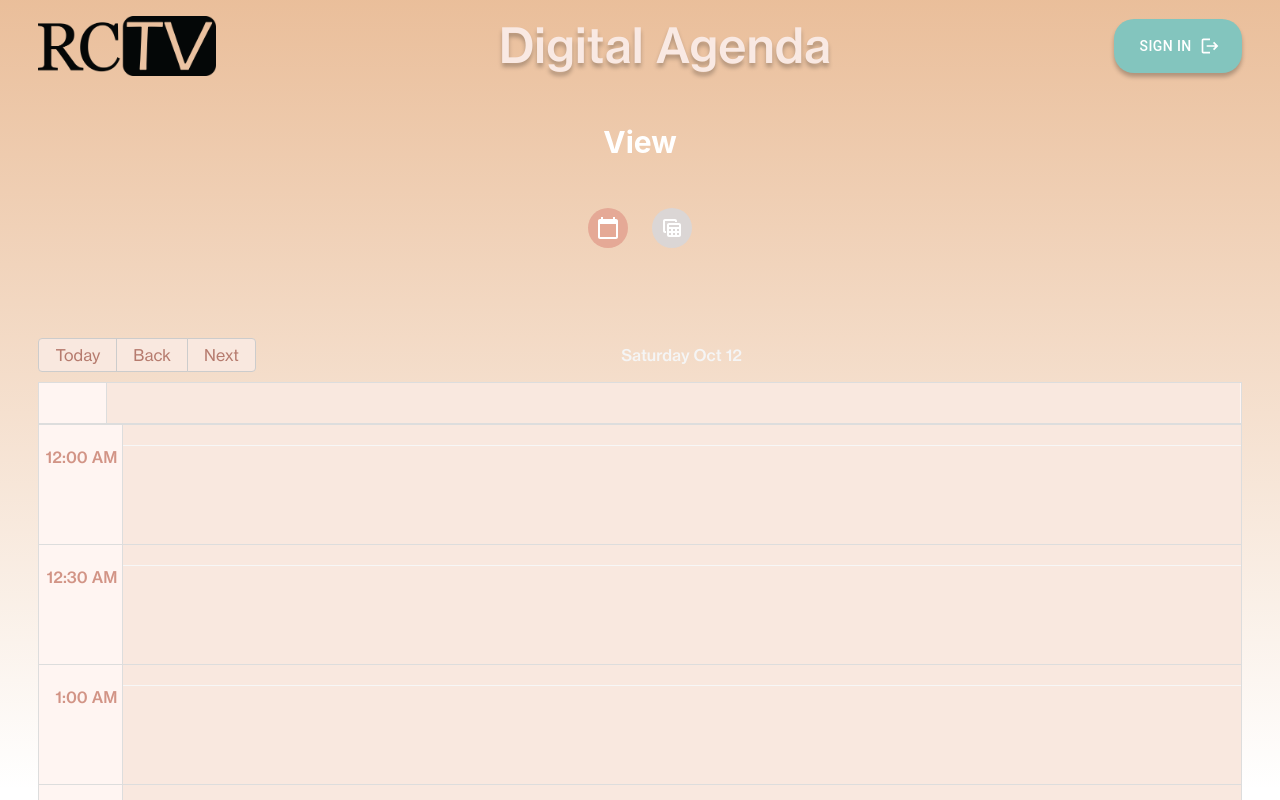
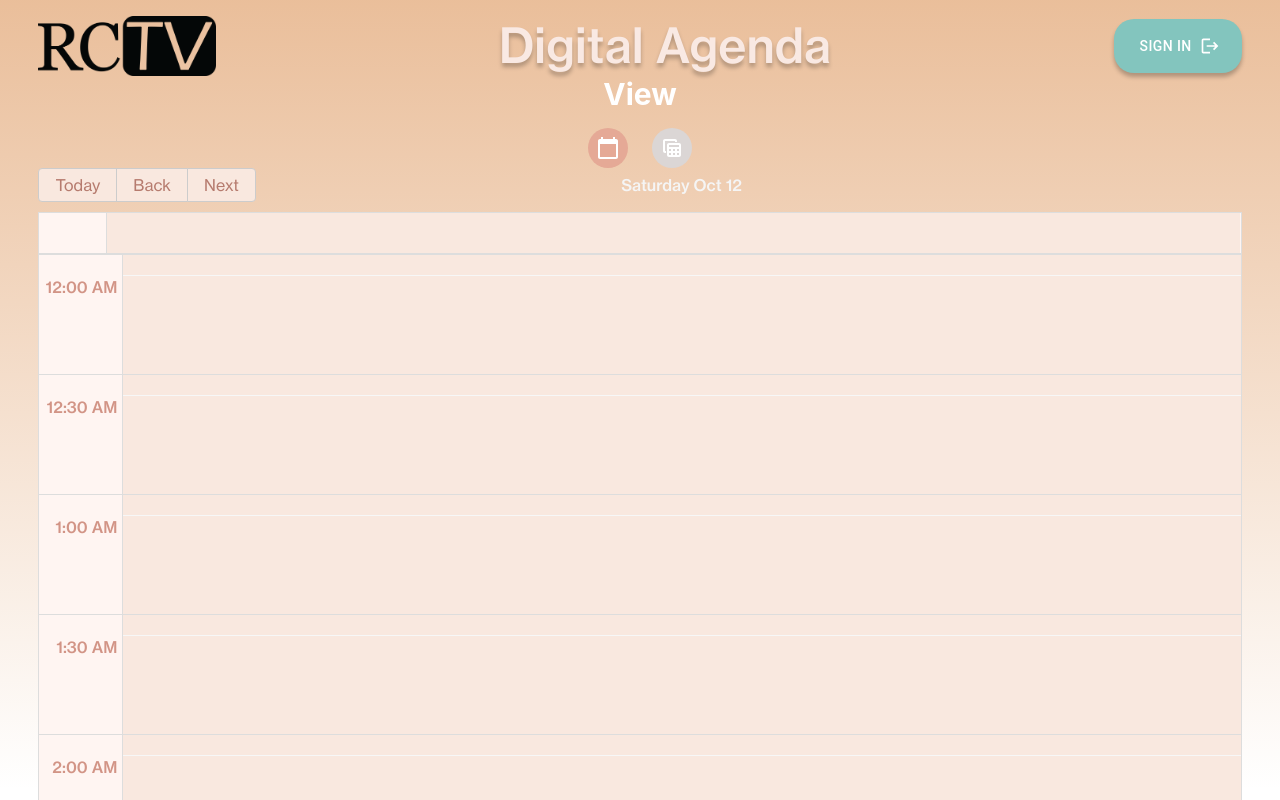
Before and after one commit to johnyboii14/digital-agenda, a React (Create React App) app: page /admin in a window 1280 px wide. Both pictures are taken after a click on the element 28 px from the left and 123 px from the top of the page. Shown: the top 800 px of the page. Built offline with nearby package versions, Linux system fonts and the light colour scheme; no server answers.

Commit message:
updating parse logic for calendar view

```diff
--- /dev/null
+++ b/src/components/AiringAgenda/CalendarWrapper.tsx
@@ -0,0 +1,9 @@
+// src/components/CalendarWrapper.tsx
+
+import { Calendar as BigCalendar, CalendarProps } from 'react-big-calendar';
+import React from 'react';
+
+// ✅ Use type assertion to bypass React 18 JSX error
+const CalendarWrapper = BigCalendar as unknown as React.FC<CalendarProps<object, object>>;
+
+export default CalendarWrapper;
--- a/src/components/AiringAgenda/index.tsx
+++ b/src/components/AiringAgenda/index.tsx
@@ -1,8 +1,13 @@
 import { useEffect, useState } from 'react';
-import { Calendar, momentLocalizer } from 'react-big-calendar';
+// import {  Calendar, momentLocalizer } from 'react-big-calendar';
+// import { Calendar, CalendarProps } from 'react-big-calendar';
+import Calendar from './CalendarWrapper';
+import {  momentLocalizer } from 'react-big-calendar';
+
+
+
 import moment from 'moment';
-import momentTz from 'moment-timezone';
-import { parseISO } from 'date-fns';
+import 'moment-timezone'; // ✅ Ensures moment-timezone extends moment
 
 import AgendaEvent from './AgendaEvent';
 import AiringInfoModal from '../AiringInfoModal';
@@ -12,19 +17,24 @@ import { getDayAgendaAirings } from '../../actions/airings';
 import { type AgendaAiring } from '../../@types';
 import { AIRING_DAY, DEFAULT_TIMEZONE } from '../../constants';
 
+import { CalendarProps } from 'react-big-calendar';
+
+
+
 const localizer = momentLocalizer(moment);
 
 interface EventProps {
   event: AgendaAiring;
 }
 
+
+
 const MyAgendaEvent = ({ event }: EventProps): JSX.Element => {
   return <AgendaEvent key={event.ID} event={event} />;
 };
 
 function AgendaCalendar(): JSX.Element {
-  const [isAiringInfoModalOpen, toggleAiringInfoModal] =
-    useState<boolean>(false);
+  const [isAiringInfoModalOpen, toggleAiringInfoModal] = useState<boolean>(false);
   const [airingToPreview, setAiringToPreview] = useState<AgendaAiring>();
 
   const rawAiringDay: string | null = localStorage.getItem(AIRING_DAY);
@@ -36,10 +46,12 @@ function AgendaCalendar(): JSX.Element {
   const [agendaDate, setAgendaDate] = useState<Date | string>(initialAiringDay);
   const dispatch = useAppDispatch();
 
+  // Function to format the selected date (always use UTC for filtering)
   const formatSelectedDate = (date: Date | string): string => {
-    return momentTz(date).tz(DEFAULT_TIMEZONE).format('YYYY-MM-DD');
+    return moment.utc(date).format('YYYY-MM-DD');
   };
 
+  // Style logic for events
   const eventStyleGetter = (event: AgendaAiring): any => {
     let className = '';
 
@@ -95,32 +107,37 @@ function AgendaCalendar(): JSX.Element {
     'nat geo wild',
   ];
 
+
+
   const userTimeZone = Intl.DateTimeFormat().resolvedOptions().timeZone;
+
+  // ✅ TEMP FIX: Convert UTC to Local and Filter Only Matching UTC Dates
+  const selectedUTCDate = moment.utc(agendaDate).startOf('day');
 
   const airings: AgendaAiring[] = useAppSelector(
     (state) => state.airings.agendaAirings
   )
     .map((airing) => {
-      // ✅ Convert UTC date to the user's local time
-      const airingDate = new Date(airing.airing_date_time + 'Z'); // Ensure UTC interpretation
-      const localStartDate = new Date(
-        airingDate.toLocaleString('en-US', { timeZone: userTimeZone })
-      );
-
-      // ✅ Calculate end time (default to +30 minutes)
-      const localEndDate = new Date(localStartDate);
-      localEndDate.setMinutes(localEndDate.getMinutes() + 30);
+      // 🟢 Always interpret airing_date_time as UTC
+      const airingUTC = moment.utc(airing.airing_date_time);
+      const airingLocal = airingUTC.clone().tz(userTimeZone); // ✅ Fixed: tz() now works!
+      const endLocal = airingLocal.clone().add(30, 'minutes');
 
       return {
         ...airing,
-        airing_start_date: localStartDate, // ✅ Converted to local time
-        end_date: localEndDate, // ✅ End date in local time
+        airing_start_date: airingLocal.toDate(), // Display time converted to local
+        end_date: endLocal.toDate(), // Display end time converted to local
+        airing_utc_date: airingUTC.format('YYYY-MM-DD'), // Store UTC date for filtering
       };
     })
+    .filter(
+      (airing) => airing.airing_utc_date === selectedUTCDate.format('YYYY-MM-DD')
+    ) // ✅ Only show airings for the selected UTC date
     .filter((airing) =>
       majorStations.includes(airing.airing_station.toLowerCase())
     );
 
+  // Handle day navigation
   const handleNavigate = (date: Date): void => {
     dispatch(getDayAgendaAirings(formatSelectedDate(date)));
     setAgendaDate(date);
@@ -137,47 +154,81 @@ function AgendaCalendar(): JSX.Element {
     toggleAiringInfoModal(true);
   };
 
+  // useEffect(() => {
+  //   dispatch(getDayAgendaAirings(formatSelectedDate(agendaDate)));
+  // }, []);
+
   useEffect(() => {
-    dispatch(getDayAgendaAirings(formatSelectedDate(agendaDate)));
-  }, []);
+  dispatch(getDayAgendaAirings(formatSelectedDate(agendaDate)));
+}, [dispatch, agendaDate]); // ✅ Correct dependencies
+
+
+const calendarProps = {
+  ...({
+    localizer,
+    startAccessor: 'airing_start_date',
+    date: agendaDate,
+    endAccessor: 'end_date',
+    onNavigate: handleNavigate,
+    events: airings,
+    eventPropGetter: eventStyleGetter,
+    onSelectEvent: handleOpenInfoModal,
+    selectable: true,
+    components: {
+      day: {
+        event: MyAgendaEvent,
+      },
+    },
+    view: 'day',
+    timeslots: 1,
+    step: 30,
+    onView: () => null,
+    tooltipAccessor: (airing: AgendaAiring) => airing.airing_item_description,
+    views: ['day'],
+    style: { height: 1000, padding: '0 3%' },
+  } as unknown as CalendarProps<object, object>),
+};
+
+
 
   return (
-    <>
-      <Calendar<AgendaAiring>
-        localizer={localizer}
-        startAccessor="airing_start_date"
-        date={agendaDate}
-        endAccessor="end_date"
-        onNavigate={handleNavigate}
-        events={airings}
-        eventPropGetter={eventStyleGetter}
-        onSelectEvent={(s): void => {
-          handleOpenInfoModal(s);
-        }}
-        selectable
-        components={{
-          day: {
-            event: MyAgendaEvent,
-          },
-        }}
-        view="day"
-        timeslots={1}
-        step={30}
-        onView={() => null}
-        tooltipAccessor={(airing: AgendaAiring) =>
-          airing.airing_item_description
-        }
-        views={['day']}
-        style={{ height: 1000, padding: '0 3%' }}
-      />
-      {airingToPreview != null && (
-        <AiringInfoModal
-          handleClose={handleCloseInfoModal}
-          isOpen={isAiringInfoModalOpen}
-          airingToPreview={airingToPreview}
-        />
-      )}
-    </>
+    // <>
+    //   <Calendar
+    //     localizer={localizer}
+    //     startAccessor="airing_start_date"
+    //     date={agendaDate}
+    //     endAccessor="end_date"
+    //     onNavigate={handleNavigate}
+    //     events={airings}
+    //     eventPropGetter={eventStyleGetter}
+    //     onSelectEvent={(s: any): void => {
+    //       handleOpenInfoModal(s);
+    //     }}
+    //     selectable
+    //     components={{
+    //       day: {
+    //         event: MyAgendaEvent,
+    //       },
+    //     }}
+    //     view="day"
+    //     timeslots={1}
+    //     step={30}
+    //     onView={() => null}
+    //     tooltipAccessor={(airing: AgendaAiring) =>
+    //       airing.airing_item_description
+    //     }
+    //     views={['day']}
+    //     style={{ height: 1000, padding: '0 3%' }}
+    //   />
+    //   {airingToPreview != null && (
+    //     <AiringInfoModal
+    //       handleClose={handleCloseInfoModal}
+    //       isOpen={isAiringInfoModalOpen}
+    //       airingToPreview={airingToPreview}
+    //     />
+    //   )}
+    // </>
+    <Calendar {...calendarProps} />
   );
 }
 
--- a/src/components/AiringTable/index.tsx
+++ b/src/components/AiringTable/index.tsx
@@ -356,7 +356,7 @@ function AiringTable({
       </div>
     </div>
 
-      <Paper sx={{ width: '100%', overflow: 'hidden' }}>
+      {/* <Paper sx={{ width: '100%', overflow: 'hidden' }}>
         <TableContainer sx={{ maxHeight: 750 }}>
           <table className="airing-table__container" aria-label="sticky table">
             <thead>
@@ -368,57 +368,23 @@ function AiringTable({
             <TableBody sx={{ border: 'none' }}>{rows}</TableBody>
           </table>
         </TableContainer>
-      </Paper>
-    <div className="max-w-lg container flex justify-center mx-auto mb-6 ">
-      <div className="flex flex-row gap-4 mx-auto">
-        <button
-          type="button"
-          onClick={handleGoBackClick}
-          className="bg-gray-800 text-white rounded-l-md border-r border-gray-100 py-2 hover:bg-red-700 hover:text-white px-3"
-        >
-          <div className="flex flex-row items-center">
-            <svg
-              className="w-5 mr-2"
-              fill="currentColor"
-              viewBox="0 0 20 20"
-              xmlns="http://www.w3.org/2000/svg"
-            >
-              <path
-                fillRule="evenodd"
-                d="M7.707 14.707a1 1 0 01-1.414 0l-4-4a1 1 0 010-1.414l4-4a1 1 0 011.414 1.414L5.414 9H17a1 1 0 110 2H5.414l2.293 2.293a1 1 0 010 1.414z"
-                clipRule="evenodd"
-              />
-            </svg>
-            <p className="ml-2">Prev</p>
-          </div>
-        </button>
-        <div className='flex justify-center items-center font-bold'>
-            {new Date(currentDate + "T00:00:00").toDateString()}
-        </div>
+      </Paper> */}
+<Paper className="flex justify-center !bg-[var(--page-bg-color)]">
+  <div className="w-[90%] overflow-hidden">
+    <TableContainer className="max-h-[750px]">
+      <table className="airing-table__container w-full mx-auto" aria-label="sticky table">
+        <thead>
+          <tr className="bg-gray-100">
+            {columns()}
+            {isAdmin && <StyledTableCellHeader />}
+          </tr>
+        </thead>
+        <TableBody>{rows}</TableBody>
+      </table>
+    </TableContainer>
+  </div>
+</Paper>
 
-        <button
-          type="button"
-          onClick={handleGoForwardClick}
-          className="bg-gray-800 text-white rounded-r-md py-2 border-l border-gray-200 hover:bg-red-700 hover:text-white px-3"
-        >
-          <div className="flex flex-row items-center">
-            <span className="mr-2">Next</span>
-            <svg
-              className="w-5 ml-2"
-              fill="currentColor"
-              viewBox="0 0 20 20"
-              xmlns="http://www.w3.org/2000/svg"
-            >
-              <path
-                fillRule="evenodd"
-                d="M12.293 5.293a1 1 0 011.414 0l4 4a1 1 0 010 1.414l-4 4a1 1 0 01-1.414-1.414L14.586 11H3a1 1 0 110-2h11.586l-2.293-2.293a1 1 0 010-1.414z"
-                clipRule="evenodd"
-              />
-            </svg>
-          </div>
-        </button>
-      </div>
-    </div>
     </section>
   );
 }
--- a/src/components/Header/index.tsx
+++ b/src/components/Header/index.tsx
@@ -78,8 +78,8 @@ const Header = ({
         </Button>
       </section>
       <section className="flex flex-col ">
-        <section className="flex justify-start mt-12">
-          {/* {viewOption === VIEW_OPTION.TABLE && (
+        {/* <section className="flex justify-start mt-12">
+          {viewOption === VIEW_OPTION.TABLE && (
             <Button
               sx={{ backgroundColor: '#cb6c4d' }}
               variant="contained"
@@ -88,10 +88,10 @@ const Header = ({
             >
               Filter Airings
             </Button>
-          )} */}
-        </section>
+          )}
+        </section> */}
         <section className="flex justify-center items-center flex-col">
-          <header className="flex text-white text-3xl font-bold mb-12 ">View</header>
+          <header className="flex text-white text-3xl font-bold mb-4 ">View</header>
           <section className="flex flex-row gap-6">
             <IconButton
               data-cy="image-view-btn"
--- a/src/components/Header/styles.scss
+++ b/src/components/Header/styles.scss
@@ -3,7 +3,6 @@
   display: flex;
   flex-direction: column;
   justify-content: space-between;
-  margin-bottom: 90px;
   padding: 0px 3%;
   z-index: 10;
   position: relative;
```
Also changed, not shown: package.json (+5 -2 lines), 1 other file (tests, documents, lock files or other folders).
